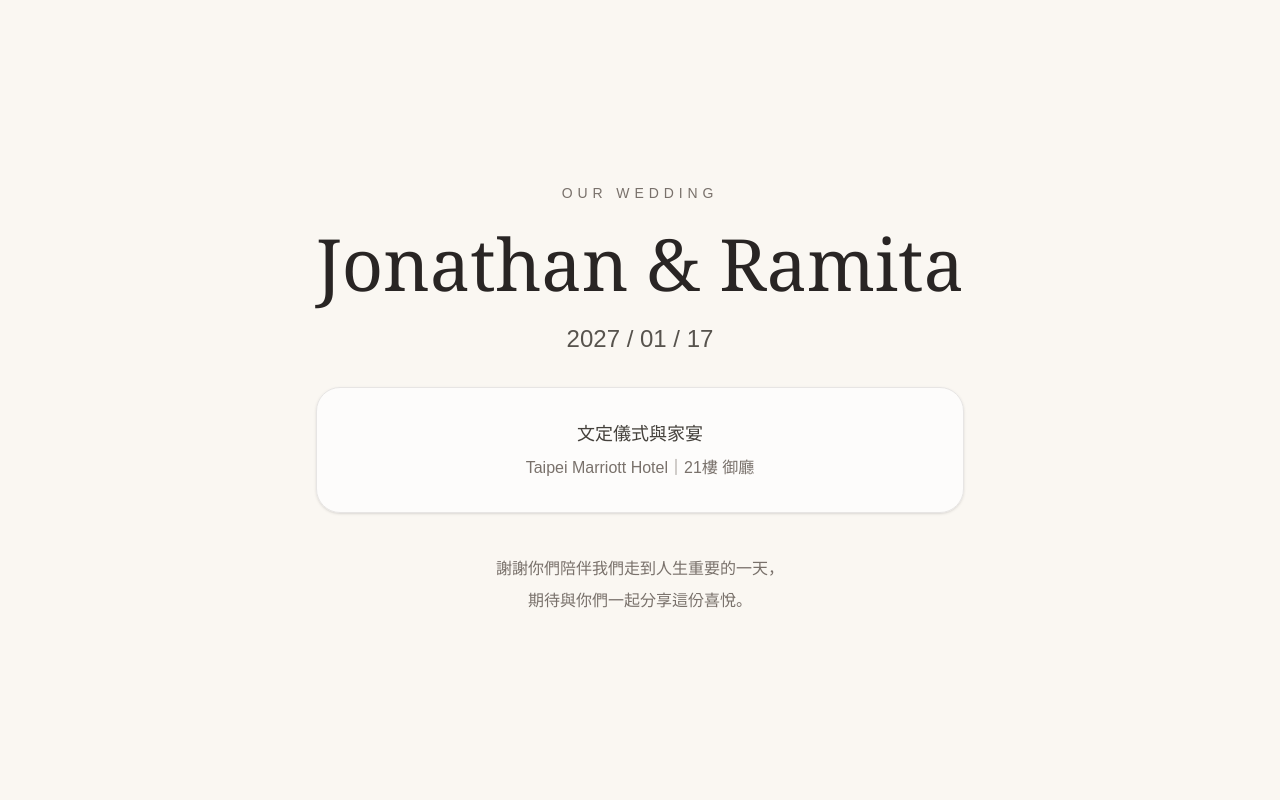
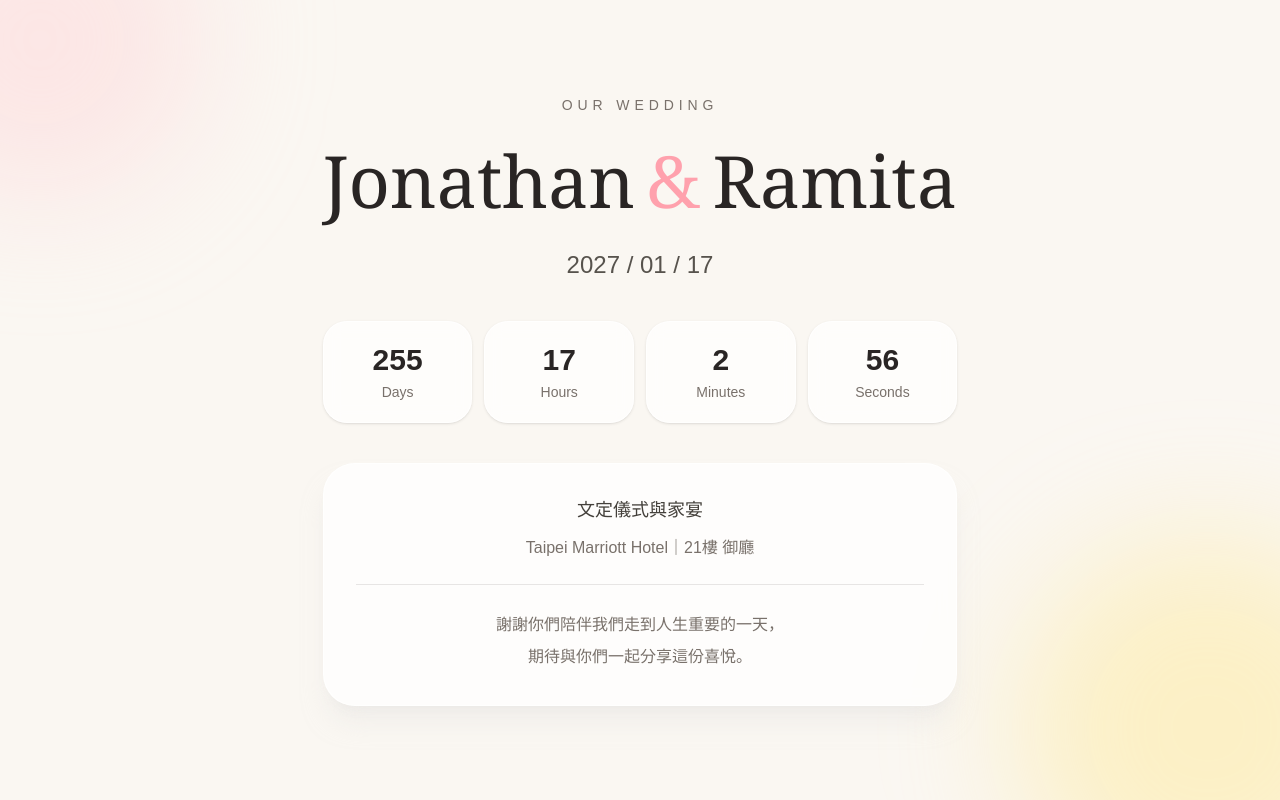
Before and after one commit to Jonathan-Jyu/wedding-site, a Next.js app: page / in a window 1280 px wide. Built offline with nearby package versions, Linux system fonts and the light colour scheme.

Commit message:
add live countdown seconds

```diff
--- a/app/page.tsx
+++ b/app/page.tsx
@@ -1,29 +1,87 @@
+"use client";
+
+import { useEffect, useState } from "react";
+
+const weddingDate = new Date("2027-01-17T15:00:00+08:00");
+
+function getCountdown() {
+  const now = new Date();
+  const diff = weddingDate.getTime() - now.getTime();
+
+  const days = Math.max(0, Math.floor(diff / (1000 * 60 * 60 * 24)));
+  const hours = Math.max(0, Math.floor((diff / (1000 * 60 * 60)) % 24));
+  const minutes = Math.max(0, Math.floor((diff / (1000 * 60)) % 60));
+  const seconds = Math.max(0, Math.floor((diff / 1000) % 60));
+
+  return { days, hours, minutes, seconds };
+}
+
 export default function Home() {
+  const [countdown, setCountdown] = useState(getCountdown());
+
+  useEffect(() => {
+    const timer = setInterval(() => {
+      setCountdown(getCountdown());
+    }, 1000);
+
+    return () => clearInterval(timer);
+  }, []);
+
   return (
-    <main className="min-h-screen bg-[#faf7f2] flex items-center justify-center px-6">
-      <section className="max-w-3xl text-center">
-        <p className="mb-6 text-sm tracking-[0.35em] text-stone-500">
+    <main className="min-h-screen bg-[#faf7f2] text-stone-800">
+      <section className="relative flex min-h-screen items-center justify-center overflow-hidden px-6 py-16">
+        <div className="absolute left-[-120px] top-[-120px] h-80 w-80 rounded-full bg-rose-200/40 blur-3xl" />
+        <div className="absolute bottom-[-120px] right-[-120px] h-96 w-96 rounded-full bg-amber-200/40 blur-3xl" />
+
+        <div className="relative z-10 mx-auto max-w-4xl text-center">
+          <p className="mb-5 text-sm tracking-[0.35em] text-stone-500">
             OUR WEDDING
           </p>
 
-        <h1 className="mb-6 text-5xl font-serif text-stone-800 md:text-7xl">
-          Jonathan & Ramita
+          <h1 className="mb-6 font-serif text-5xl leading-tight text-stone-800 md:text-7xl">
+            Jonathan
+            <span className="mx-3 text-rose-300">&</span>
+            Ramita
           </h1>
 
-        <p className="mb-8 text-xl text-stone-600 md:text-2xl">
+          <p className="mb-10 text-xl text-stone-600 md:text-2xl">
             2027 / 01 / 17
           </p>
 
-        <div className="rounded-3xl border border-stone-200 bg-white/70 p-8 shadow-sm">
-          <p className="mb-2 text-lg text-stone-700">文定儀式與家宴</p>
-          <p className="text-stone-500">Taipei Marriott Hotel｜21樓 御廳</p>
+          <div className="mx-auto mb-10 grid max-w-2xl grid-cols-2 gap-3 md:grid-cols-4">
+            <div className="rounded-3xl border border-white/70 bg-white/70 p-5 shadow-sm backdrop-blur">
+              <p className="text-3xl font-semibold">{countdown.days}</p>
+              <p className="mt-1 text-sm text-stone-500">Days</p>
+            </div>
+            <div className="rounded-3xl border border-white/70 bg-white/70 p-5 shadow-sm backdrop-blur">
+              <p className="text-3xl font-semibold">{countdown.hours}</p>
+              <p className="mt-1 text-sm text-stone-500">Hours</p>
+            </div>
+            <div className="rounded-3xl border border-white/70 bg-white/70 p-5 shadow-sm backdrop-blur">
+              <p className="text-3xl font-semibold">{countdown.minutes}</p>
+              <p className="mt-1 text-sm text-stone-500">Minutes</p>
+            </div>
+            <div className="rounded-3xl border border-white/70 bg-white/70 p-5 shadow-sm backdrop-blur">
+              <p className="text-3xl font-semibold">{countdown.seconds}</p>
+              <p className="mt-1 text-sm text-stone-500">Seconds</p>
+            </div>
           </div>
 
-        <p className="mt-10 leading-8 text-stone-500">
+          <div className="mx-auto max-w-2xl rounded-[2rem] border border-white/70 bg-white/75 p-8 shadow-xl shadow-stone-200/50 backdrop-blur">
+            <p className="mb-3 text-lg font-medium text-stone-700">
+              文定儀式與家宴
+            </p>
+            <p className="text-stone-500">
+              Taipei Marriott Hotel｜21樓 御廳
+            </p>
+            <div className="my-6 h-px bg-stone-200" />
+            <p className="leading-8 text-stone-500">
               謝謝你們陪伴我們走到人生重要的一天，
-          <br />
+              <br className="hidden md:block" />
               期待與你們一起分享這份喜悅。
             </p>
+          </div>
+        </div>
       </section>
     </main>
   );
```
Lines whose indentation alone changed are shown as unchanged.
